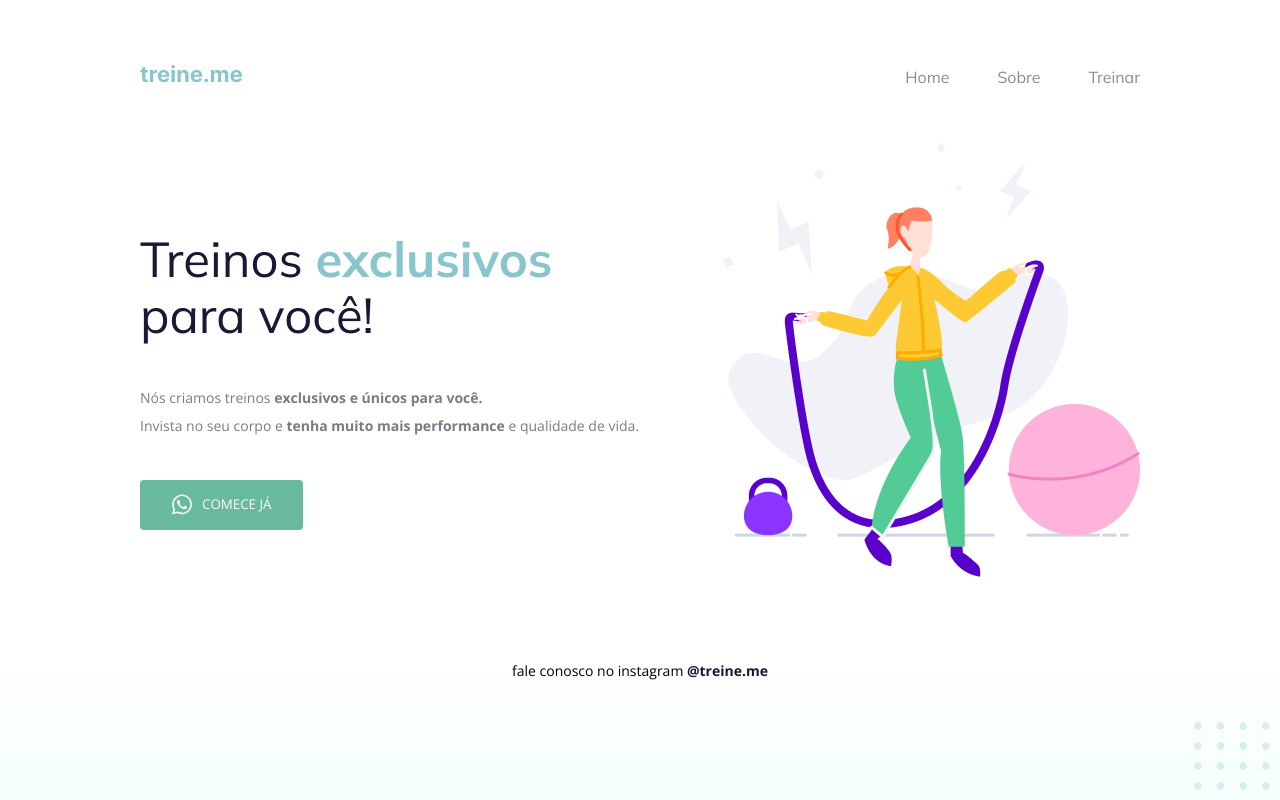
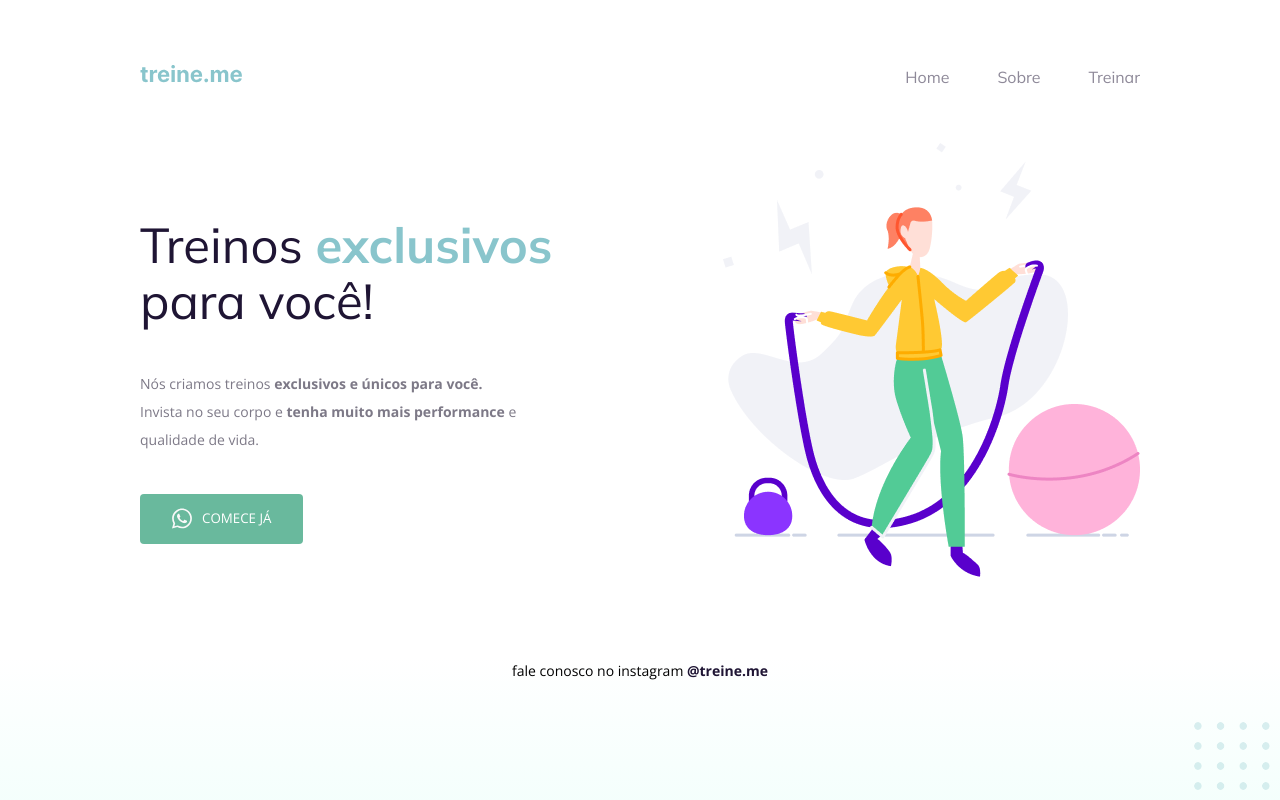
Before and after one commit to BernardoSa01/Treine.me, a plain HTML site: page index.html in a window 1280 px wide. Drawn offline with nearby package versions, Linux system fonts and the light colour scheme.

Commit message:
project update

```diff
--- a/index.html
+++ b/index.html
@@ -36,7 +36,7 @@
 
         <p>
           Nós criamos treinos <strong>exclusivos e únicos para você.</strong><br/>
-          Invista no seu corpo e <strong>tenha muito mais performance</strong> e qualidade de vida.
+          Invista no seu corpo e <strong>tenha muito mais performance</strong> e <br/>qualidade de vida.
         </p>
 
         <button>
```
